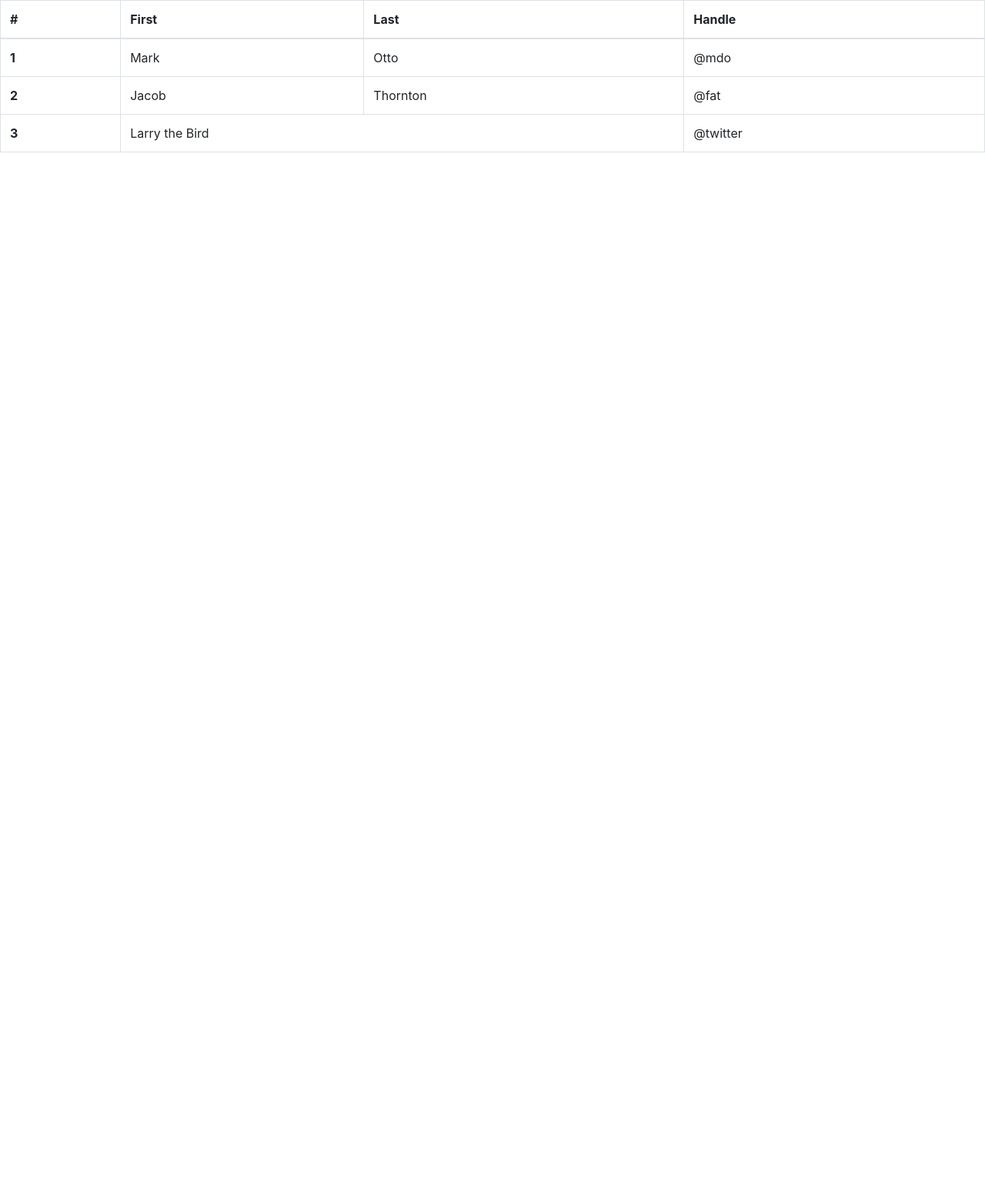
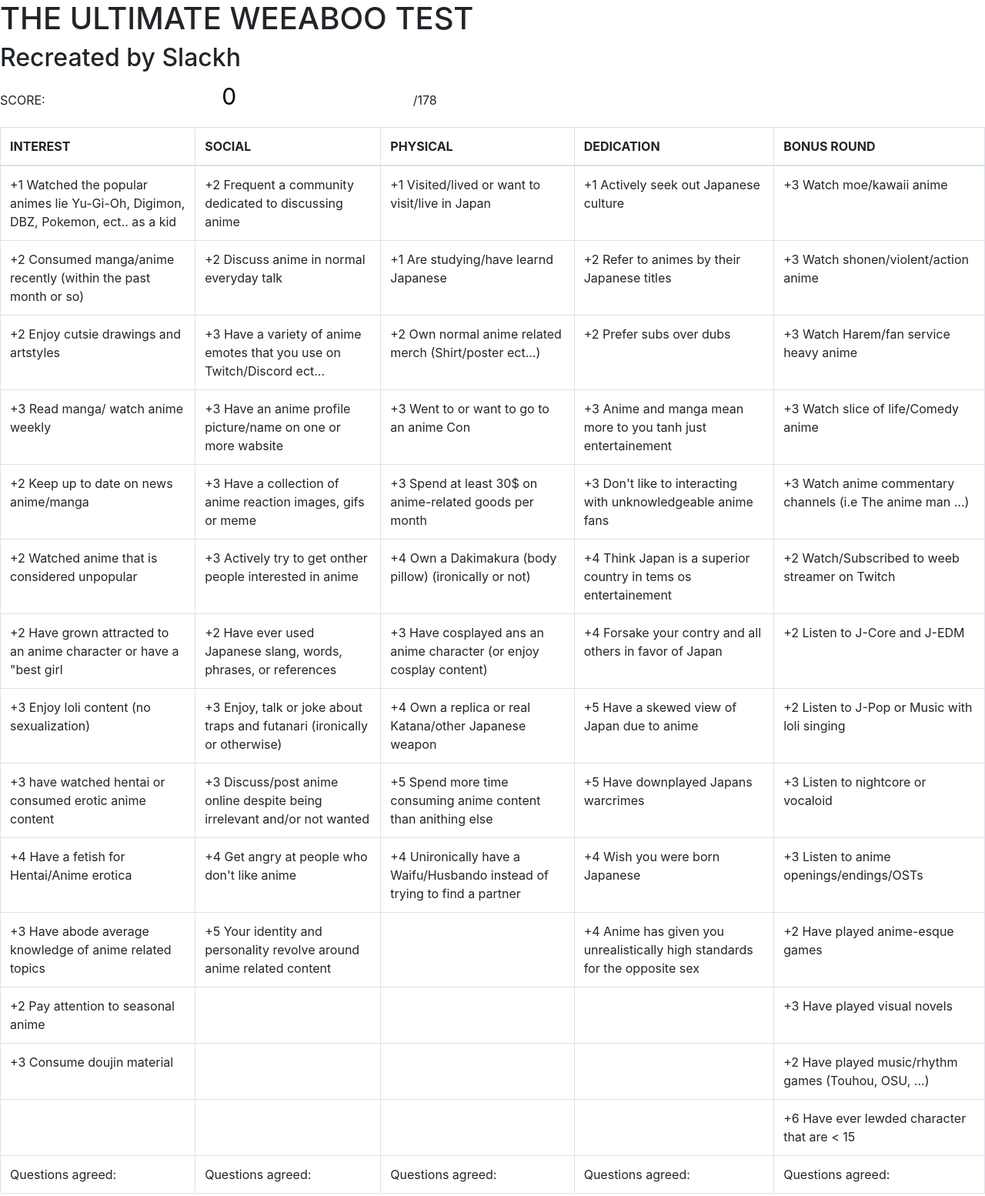
Before and after one commit to Stanislackh/WeeabooTest, a plain HTML site: page WeebTest/Pages/index.html in a window 1280 px wide. Shown: the whole page at 77% size. Before the commit the page ends 800 px from the top, so only its background shows below. Drawn offline with nearby package versions, Linux system fonts and the light colour scheme.

Commit message:
Tableau Html terminé

```diff
--- a/WeebTest/Pages/Fonctions.js
+++ b/WeebTest/Pages/Fonctions.js
@@ -1 +1,8 @@
-s
+
+//Compteur score total
+function CompteurFinal(increment){
+var valeur = 0;
+
+    valeur += increment;
+    document.getElementById('text').value = valeur;
+}
--- a/WeebTest/Pages/index.html
+++ b/WeebTest/Pages/index.html
@@ -6,36 +6,139 @@
     <title>Weeaboo Test</title>
     <link rel="stylesheet" href="https://maxcdn.bootstrapcdn.com/bootstrap/4.0.0/css/bootstrap.min.css"
           integrity="sha384-Gn5384xqQ1aoWXA+058RXPxPg6fy4IWvTNh0E263XmFcJlSAwiGgFAW/dAiS6JXm" crossorigin="anonymous">
+    <script src="Fonctions.js"></script>
 </head>
 <body>
+<h1>THE ULTIMATE WEEABOO TEST</h1>
+<h2>Recreated by Slackh</h2>
+
+<p>
+    SCORE:
+    <input type="text" id="text" value="0" readonly="true"
+           style="background-color:#FFFFFF; border:#FFFFFF none 0px; text-align:center; font-size:30px">
+    /178
+</p>
+
+<script language="javascript">
+    document.getElementById('text').value = valeur;
+</script>
+
 <table class="table table-bordered">
     <thead>
-    <tr>
-        <th scope="col">#</th>
-        <th scope="col">First</th>
-        <th scope="col">Last</th>
-        <th scope="col">Handle</th>
-    </tr>
+    <th scope="col">INTEREST</th>
+    <th scope="col">SOCIAL</th>
+    <th scope="col">PHYSICAL</th>
+    <th scope="col">DEDICATION</th>
+    <th scope="col">BONUS ROUND</th>
     </thead>
     <tbody>
     <tr>
-        <th scope="row">1</th>
-        <td>Mark</td>
-        <td>Otto</td>
-        <td>@mdo</td>
+        <td>+1 Watched the popular animes lie Yu-Gi-Oh, Digimon, DBZ, Pokemon, ect.. as a kid</td>
+        <td>+2 Frequent a community dedicated to discussing anime</td>
+        <td>+1 Visited/lived or want to visit/live in Japan</td>
+        <td>+1 Actively seek out Japanese culture</td>
+        <td>+3 Watch moe/kawaii anime</td>
     </tr>
     <tr>
-        <th scope="row">2</th>
-        <td>Jacob</td>
-        <td>Thornton</td>
-        <td>@fat</td>
+        <td>+2 Consumed manga/anime recently (within the past month or so)</td>
+        <td>+2 Discuss anime in normal everyday talk</td>
+        <td>+1 Are studying/have learnd Japanese</td>
+        <td>+2 Refer to animes by their Japanese titles</td>
+        <td>+3 Watch shonen/violent/action anime</td>
     </tr>
     <tr>
-        <th scope="row">3</th>
-        <td colspan="2">Larry the Bird</td>
-        <td>@twitter</td>
+        <td>+2 Enjoy cutsie drawings and artstyles</td>
+        <td>+3 Have a variety of anime emotes that you use on Twitch/Discord ect...</td>
+        <td>+2 Own normal anime related merch (Shirt/poster ect...)</td>
+        <td>+2 Prefer subs over dubs</td>
+        <td>+3 Watch Harem/fan service heavy anime</td>
+    </tr>
+    <tr>
+        <td>+3 Read manga/ watch anime weekly</td>
+        <td>+3 Have an anime profile picture/name on one or more wabsite</td>
+        <td>+3 Went to or want to go to an anime Con</td>
+        <td>+3 Anime and manga mean more to you tanh just entertainement</td>
+        <td>+3 Watch slice of life/Comedy anime</td>
+    </tr>
+    <tr>
+        <td>+2 Keep up to date on news anime/manga</td>
+        <td>+3 Have a collection of anime reaction images, gifs or meme</td>
+        <td>+3 Spend at least 30$ on anime-related goods per month</td>
+        <td>+3 Don't like to interacting with unknowledgeable anime fans</td>
+        <td>+3 Watch anime commentary channels (i.e The anime man ...)</td>
+    </tr>
+    <tr>
+        <td>+2 Watched anime that is considered unpopular</td>
+        <td>+3 Actively try to get onther people interested in anime</td>
+        <td>+4 Own a Dakimakura (body pillow) (ironically or not)</td>
+        <td>+4 Think Japan is a superior country in tems os entertainement</td>
+        <td>+2 Watch/Subscribed to weeb streamer on Twitch</td>
+    </tr>
+    <tr>
+        <td>+2 Have grown attracted to an anime character or have a "best girl</td>
+        <td>+2 Have ever used Japanese slang, words, phrases, or references</td>
+        <td>+3 Have cosplayed ans an anime character (or enjoy cosplay content)</td>
+        <td>+4 Forsake your contry and all others in favor of Japan</td>
+        <td>+2 Listen to J-Core and J-EDM</td>
+    </tr>
+    <tr>
+        <td>+3 Enjoy loli content (no sexualization)</td>
+        <td>+3 Enjoy, talk or joke about traps and futanari (ironically or otherwise)</td>
+        <td>+4 Own a replica or real Katana/other Japanese weapon</td>
+        <td>+5 Have a skewed view of Japan due to anime</td>
+        <td>+2 Listen to J-Pop or Music with loli singing</td>
+    </tr>
+    <tr>
+        <td>+3 have watched hentai or consumed erotic anime content</td>
+        <td>+3 Discuss/post anime online despite being irrelevant and/or not wanted</td>
+        <td>+5 Spend more time consuming anime content than anithing else</td>
+        <td>+5 Have downplayed Japans warcrimes</td>
+        <td>+3 Listen to nightcore or vocaloid</td>
+    </tr>
+    <tr>
+        <td>+4 Have a fetish for Hentai/Anime erotica</td>
+        <td>+4 Get angry at people who don't like anime</td>
+        <td>+4 Unironically have a Waifu/Husbando instead of trying to find a partner</td>
+        <td>+4 Wish you were born Japanese</td>
+        <td>+3 Listen to anime openings/endings/OSTs</td>
+    </tr>
+    <tr>
+        <td>+3 Have abode average knowledge of anime related topics</td>
+        <td>+5 Your identity and personality revolve around anime related content</td>
+        <td></td>
+        <td>+4 Anime has given you unrealistically high standards for the opposite sex</td>
+        <td>+2 Have played anime-esque games</td>
+    </tr>
+    <tr>
+        <td>+2 Pay attention to seasonal anime</td>
+        <td></td>
+        <td></td>
+        <td></td>
+        <td>+3 Have played visual novels</td>
+    </tr>
+    <tr>
+        <td>+3 Consume doujin material</td>
+        <td></td>
+        <td></td>
+        <td></td>
+        <td>+2 Have played music/rhythm games (Touhou, OSU, ...)</td>
+    </tr>
+    <tr>
+        <td></td>
+        <td></td>
+        <td></td>
+        <td></td>
+        <td>+6 Have ever lewded character that are < 15</td>
+    </tr>
+    <tr>
+        <td>Questions agreed:</td>
+        <td>Questions agreed:</td>
+        <td>Questions agreed:</td>
+        <td>Questions agreed:</td>
+        <td>Questions agreed:</td>
     </tr>
     </tbody>
 </table>
+
 </body>
 </html>
```
